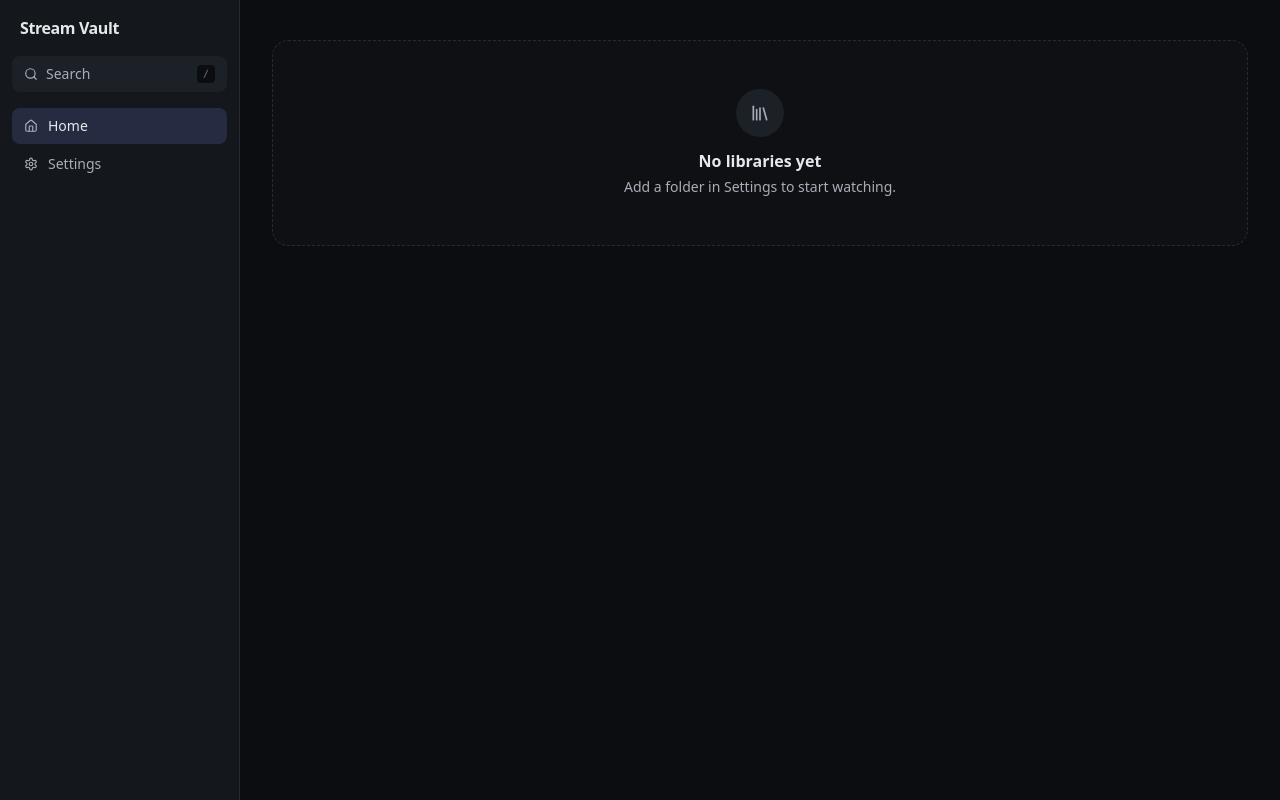
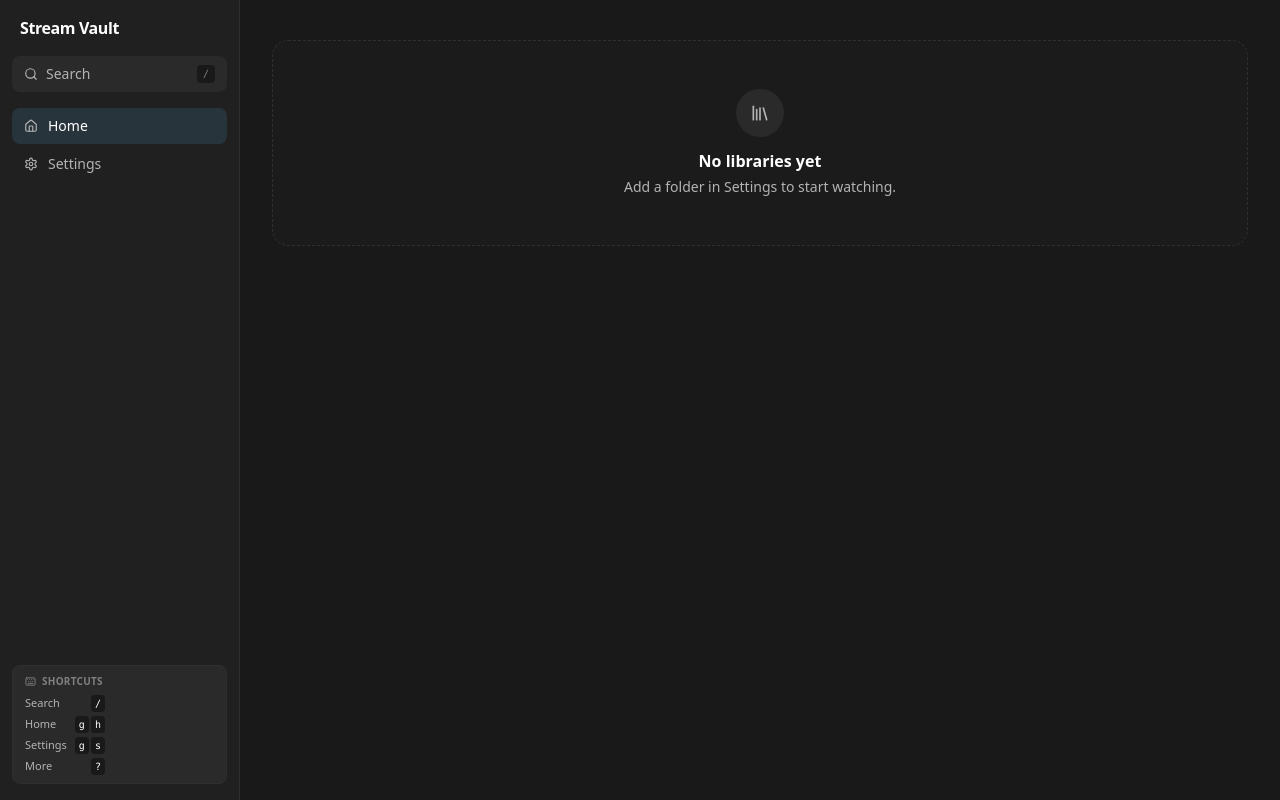
Before and after one commit to princeneres/stream-vault, a React (Vite) app: page / in a window 1280 px wide. Built offline with nearby package versions, Linux system fonts and the light colour scheme; the HTML template or start-up script is replaced by a standard one.

Commit message:
feat: enhance database queries with fallback poster logic, improve dropdown menu trigger styling, and add keyboard shortcuts functionality in sidebar

```diff
--- a/src/App.tsx
+++ b/src/App.tsx
@@ -216,6 +216,7 @@ function AppShell({
         activeId={activeId}
         onSelect={onSelect}
         onSearch={() => setPaletteOpen(true)}
+        onShortcuts={() => setShortcutsOpen(true)}
       />
       <CommandPalette
         open={paletteOpen}
--- a/src/components/DropdownMenu.tsx
+++ b/src/components/DropdownMenu.tsx
@@ -25,6 +25,7 @@ export interface DropdownMenuProps {
   items: MenuItem[];
   align?: "start" | "end";
   triggerLabel?: string;
+  triggerClassName?: string;
 }
 
 export default function DropdownMenu({
@@ -32,6 +33,7 @@ export default function DropdownMenu({
   items,
   align = "start",
   triggerLabel,
+  triggerClassName,
 }: DropdownMenuProps) {
   const [open, setOpen] = useState(false);
   const containerRef = useRef<HTMLDivElement>(null);
@@ -65,7 +67,7 @@ export default function DropdownMenu({
         aria-haspopup="menu"
         aria-expanded={open}
         aria-label={triggerLabel}
-        className="inline-flex"
+        className={cn("inline-flex items-center", triggerClassName)}
       >
         {trigger}
       </button>
--- a/src/components/Sidebar.tsx
+++ b/src/components/Sidebar.tsx
@@ -1,5 +1,5 @@
 import type { ReactNode } from "react";
-import { Search } from "lucide-react";
+import { Keyboard, Search } from "lucide-react";
 import { cn } from "./cn";
 
 export interface SidebarItem {
@@ -14,14 +14,23 @@ export interface SidebarProps {
   activeId: string | null;
   onSelect: (id: string) => void;
   onSearch?: () => void;
+  onShortcuts?: () => void;
   className?: string;
 }
+
+const QUICK_SHORTCUTS: { keys: string[]; label: string }[] = [
+  { keys: ["/"], label: "Search" },
+  { keys: ["g", "h"], label: "Home" },
+  { keys: ["g", "s"], label: "Settings" },
+  { keys: ["?"], label: "More" },
+];
 
 export default function Sidebar({
   items,
   activeId,
   onSelect,
   onSearch,
+  onShortcuts,
   className,
 }: SidebarProps) {
   return (
@@ -57,7 +66,7 @@ export default function Sidebar({
       ) : null}
       <nav
         aria-label="Libraries"
-        className="mt-2 flex min-h-0 flex-1 flex-col gap-0.5 overflow-y-auto"
+        className="mt-2 flex min-h-0 flex-1 flex-col gap-0.5 overflow-y-auto pb-2"
       >
         {items.map((item) => {
           const active = item.id === activeId;
@@ -87,6 +96,38 @@ export default function Sidebar({
           );
         })}
       </nav>
+      <button
+        type="button"
+        onClick={onShortcuts}
+        disabled={!onShortcuts}
+        aria-label="Show keyboard shortcuts"
+        className="group/sc mt-2 flex flex-col gap-1.5 rounded-(--radius-control) border border-(--color-border-subtle) bg-(--color-surface-raised) px-3 py-2 text-left transition-colors hover:bg-(--color-surface-hover) focus-visible:outline-none focus-visible:ring-2 focus-visible:ring-(--color-accent) disabled:cursor-default disabled:hover:bg-(--color-surface-raised)"
+      >
+        <span className="flex items-center gap-1.5 text-[10px] font-semibold uppercase tracking-wide text-(--color-text-muted)">
+          <Keyboard size={11} aria-hidden />
+          Shortcuts
+        </span>
+        <ul className="space-y-1">
+          {QUICK_SHORTCUTS.map((s) => (
+            <li
+              key={s.label}
+              className="flex items-center justify-between gap-2 text-[11px] text-(--color-text-secondary)"
+            >
+              <span>{s.label}</span>
+              <span className="flex items-center gap-0.5">
+                {s.keys.map((k, i) => (
+                  <kbd
+                    key={i}
+                    className="rounded bg-(--color-bg) px-1 py-px text-[10px] font-medium text-(--color-text-primary)"
+                  >
+                    {k}
+                  </kbd>
+                ))}
+              </span>
+            </li>
+          ))}
+        </ul>
+      </button>
     </aside>
   );
 }
--- a/src/components/ViewControls.tsx
+++ b/src/components/ViewControls.tsx
@@ -12,7 +12,7 @@ export interface ViewControlsProps {
 }
 
 const PILL_CLASS =
-  "inline-flex h-8 items-center gap-1.5 rounded-(--radius-control) border border-(--color-border-subtle) bg-(--color-surface) px-3 text-xs font-medium text-(--color-text-secondary) transition-colors hover:bg-(--color-surface-raised) hover:text-(--color-text-primary) focus-visible:outline-none focus-visible:ring-2 focus-visible:ring-(--color-accent)";
+  "h-8 gap-1.5 rounded-(--radius-control) border border-(--color-border-subtle) bg-(--color-surface) px-3 text-xs font-medium text-(--color-text-secondary) transition-colors hover:bg-(--color-surface-raised) hover:text-(--color-text-primary) focus-visible:outline-none focus-visible:ring-2 focus-visible:ring-(--color-accent)";
 
 export default function ViewControls({ prefs, onChange }: ViewControlsProps) {
   const sortLabel =
@@ -55,22 +55,24 @@ export default function ViewControls({ prefs, onChange }: ViewControlsProps) {
       <DropdownMenu
         triggerLabel="Sort"
         align="end"
+        triggerClassName={PILL_CLASS}
         trigger={
-          <span className={PILL_CLASS}>
+          <>
             <ArrowDownUp size={12} aria-hidden />
             <span>{sortLabel}</span>
-          </span>
+          </>
         }
         items={sortItems}
       />
       <DropdownMenu
         triggerLabel="Filter"
         align="end"
+        triggerClassName={PILL_CLASS}
         trigger={
-          <span className={PILL_CLASS}>
+          <>
             <Filter size={12} aria-hidden />
             <span>{filterLabel}</span>
-          </span>
+          </>
         }
         items={filterItems}
       />
--- a/src/index.css
+++ b/src/index.css
@@ -1,36 +1,36 @@
 @import "tailwindcss";
 
 @theme {
-  /* Base surfaces */
-  --color-bg: #0b0d10;
-  --color-surface: #14171c;
-  --color-surface-raised: #1c2027;
-  --color-surface-hover: #232832;
-  --color-overlay: rgba(8, 10, 13, 0.72);
+  /* Notion-inspired dark palette */
+  --color-bg: #191919;
+  --color-surface: #202020;
+  --color-surface-raised: #2a2a2a;
+  --color-surface-hover: #2f2f2f;
+  --color-overlay: rgba(0, 0, 0, 0.7);
 
   /* Borders */
-  --color-border-subtle: #262b33;
-  --color-border-strong: #353b46;
+  --color-border-subtle: #2f2f2f;
+  --color-border-strong: #404040;
 
-  /* Text */
-  --color-text-primary: #e6e8eb;
-  --color-text-secondary: #a8adb6;
-  --color-text-muted: #6c7280;
-  --color-text-inverse: #0b0d10;
+  /* Text — Notion uses opacity-based hierarchy */
+  --color-text-primary: #ffffff;
+  --color-text-secondary: #b3b3b3;
+  --color-text-muted: #808080;
+  --color-text-inverse: #191919;
 
-  /* Accent — desaturated indigo, dark-friendly */
-  --color-accent: #7c93f5;
-  --color-accent-hover: #94a7f8;
-  --color-accent-active: #6478e2;
-  --color-accent-soft: rgba(124, 147, 245, 0.16);
+  /* Accent — Notion blue (#529CCA family) */
+  --color-accent: #529cca;
+  --color-accent-hover: #5fa8d4;
+  --color-accent-active: #4a91d7;
+  --color-accent-soft: rgba(82, 156, 202, 0.16);
 
-  /* Semantic */
-  --color-success: #4ade80;
-  --color-success-soft: rgba(74, 222, 128, 0.16);
-  --color-warning: #f5b86e;
-  --color-danger: #f47b7b;
-  --color-danger-hover: #f69595;
-  --color-danger-soft: rgba(244, 123, 123, 0.16);
+  /* Semantic — Notion's callout palette */
+  --color-success: #4dab9a;
+  --color-success-soft: rgba(77, 171, 154, 0.16);
+  --color-warning: #dfab01;
+  --color-danger: #e03e3e;
+  --color-danger-hover: #eb5757;
+  --color-danger-soft: rgba(224, 62, 62, 0.16);
 
   /* Radii */
   --radius-pill: 9999px;
--- a/src/lib/viewPrefs.ts
+++ b/src/lib/viewPrefs.ts
@@ -1,6 +1,6 @@
 import type { Group, ItemWithProgress } from "./types";
 
-export type SortKey = "name" | "recent" | "progress";
+export type SortKey = "default" | "name" | "recent" | "progress";
 export type FilterKey = "all" | "in-progress" | "completed" | "unwatched";
 
 export interface ViewPrefs {
@@ -8,10 +8,11 @@ export interface ViewPrefs {
   filter: FilterKey;
 }
 
-export const DEFAULT_PREFS: ViewPrefs = { sort: "name", filter: "all" };
+export const DEFAULT_PREFS: ViewPrefs = { sort: "default", filter: "all" };
 
 const SORT_LABELS: Record<SortKey, string> = {
-  name: "Name",
+  default: "Default",
+  name: "Name (A–Z)",
   recent: "Recently watched",
   progress: "Progress",
 };
@@ -67,6 +68,9 @@ export function applyItemPrefs(
     case "progress":
       sorted.sort((a, b) => itemProgressPct(b) - itemProgressPct(a));
       break;
+    case "default":
+      sorted.sort((a, b) => a.position - b.position || a.id - b.id);
+      break;
   }
   return sorted;
 }
@@ -102,8 +106,9 @@ export function applyGroupPrefs(
         return pb - pa;
       });
       break;
+    case "default":
     case "recent":
-      sorted.sort((a, b) => a.position - b.position);
+      sorted.sort((a, b) => a.position - b.position || a.id - b.id);
       break;
   }
   return sorted;
```
Also changed, not shown: 1 other file (tests, documents, lock files or other folders).
